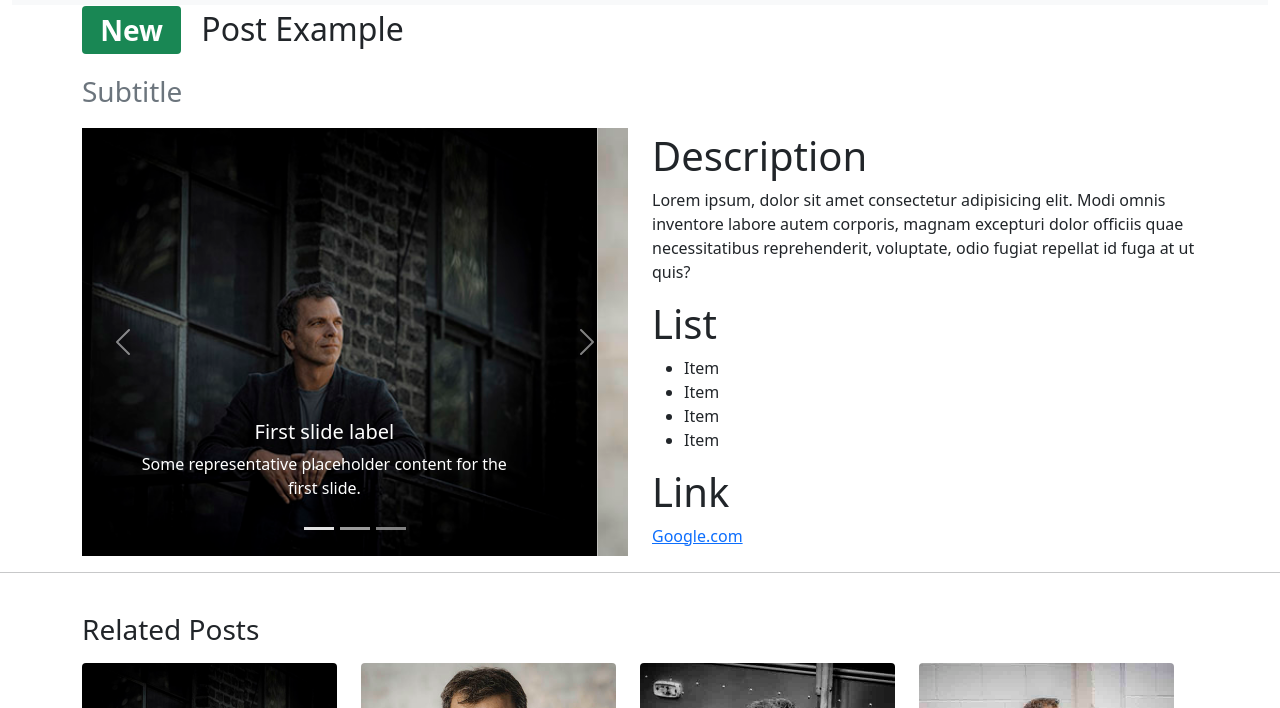
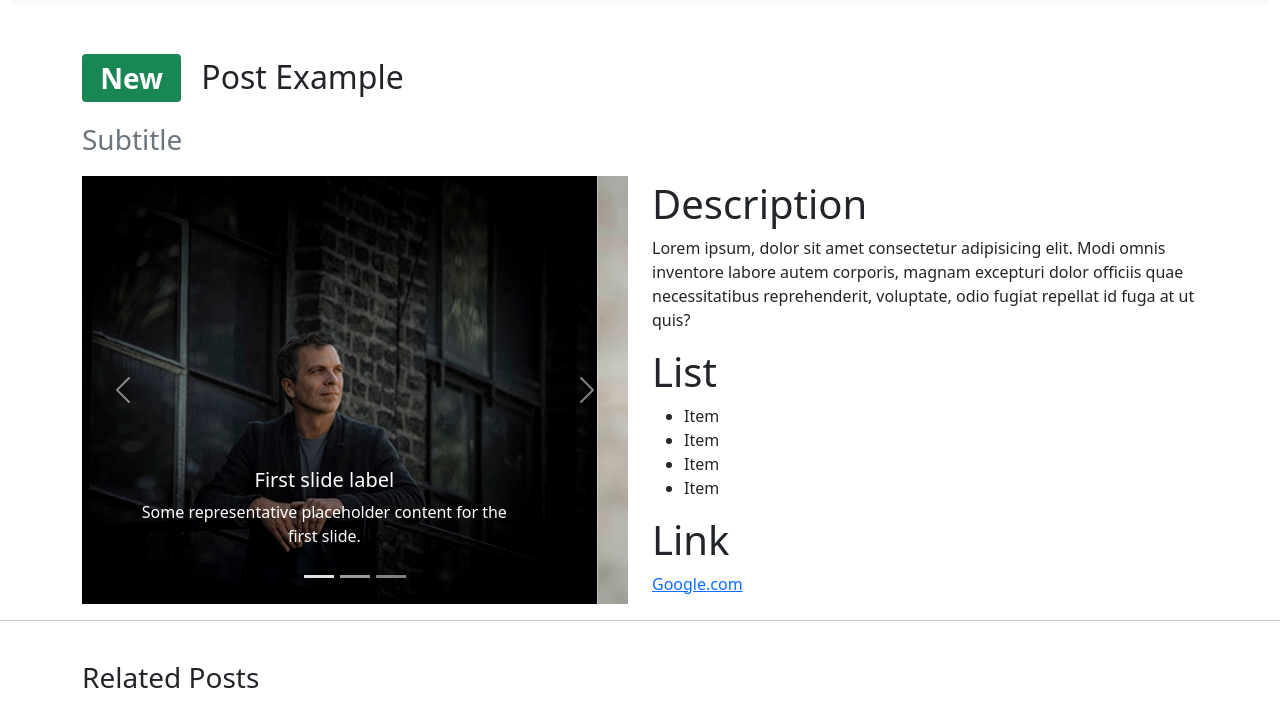
Before and after one commit to thanhson0514/54---1951060982---Le-Thanh-Son, a plain HTML site: page BaiTap_01/public/viewPost.html in a window 1280 px wide. Shown: the part 51-759 px from the top of the page. Drawn offline with nearby package versions, Linux system fonts and the light colour scheme; files whose address does not match are found by name.

Commit message:
custom something for viewPost.html

```diff
--- a/BaiTap_01/public/viewPost.html
+++ b/BaiTap_01/public/viewPost.html
@@ -39,7 +39,7 @@
     </nav>
   </div>
 
-  <div class="container">
+  <div class="container mt-5">
     <span class="badge fs-3 bg-success">New</span>
     <span class="fs-2 ms-3">Post Example</span>
     <div class="w-100"></div>
```
